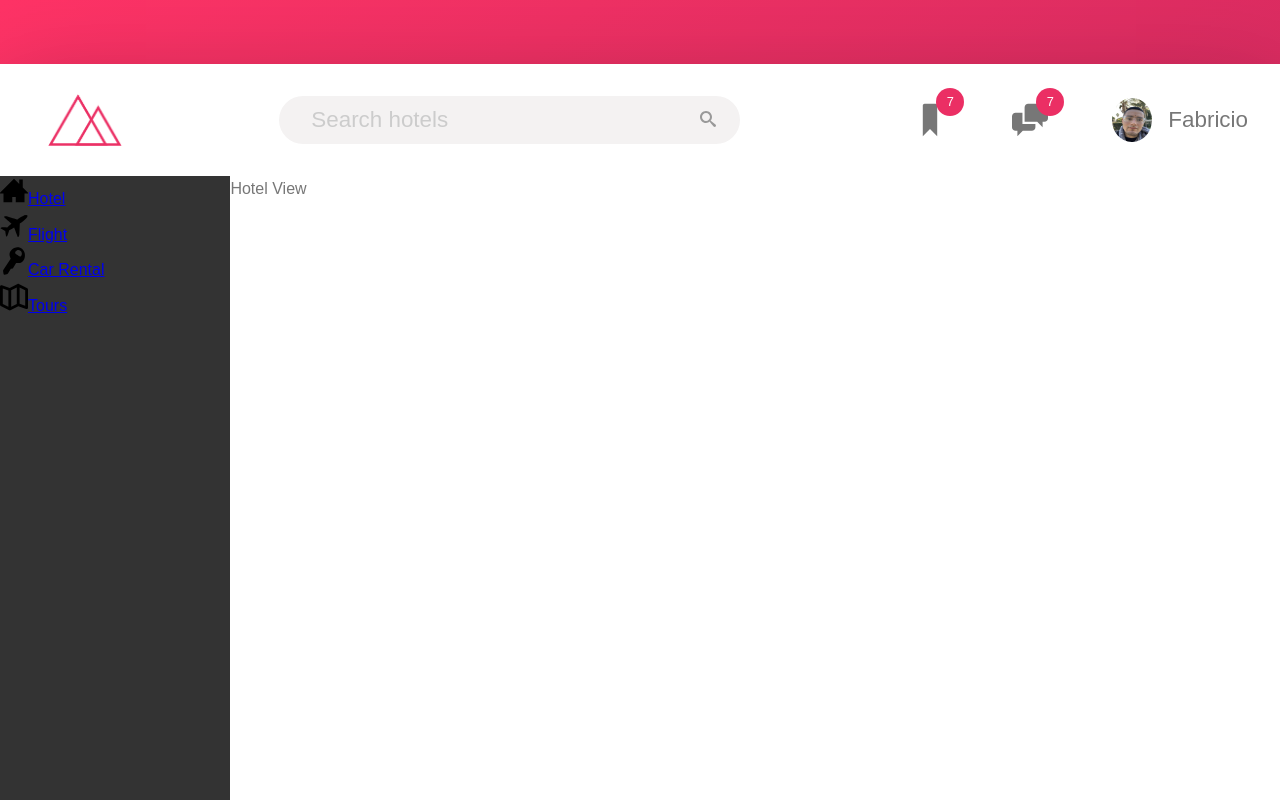
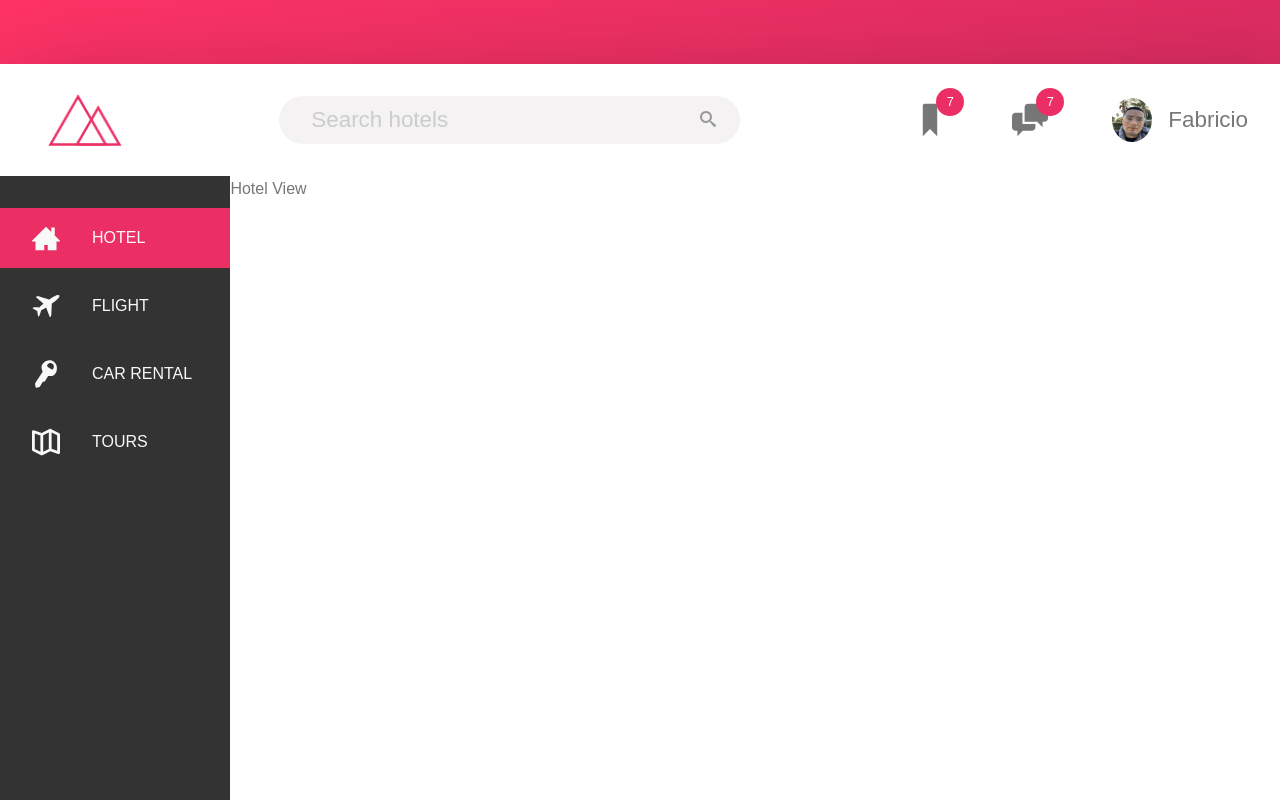
Before and after one commit to codecallogic/trillo, a React (Create React App) app: page / in a window 1280 px wide. Shown: the top 800 px of the page. Built offline with nearby package versions, Linux system fonts and the light colour scheme.

Commit message:
completed sidebar

```diff
--- a/src/_components.scss
+++ b/src/_components.scss
@@ -129,13 +129,58 @@
 // SIDE-NAV
 
 .side-nav {
-    &_item {}
+    font-size: 1rem;
+    list-style: none;
+    margin-top: 2rem;
 
-    &_link {}
+    &_item {
+        position: relative;
+
+        &:not(:last-child){
+             margin-bottom: .5rem;
+        }
+    }
+
+    &_item::before {
+        content: "";
+        position: absolute;
+        top: 0;
+        left: 0;
+        height: 100%;
+        width: 3px;
+        background-color: var(--color-primary);
+        transform: scaleY(0);
+        transition: transform .2s, width .4s cubic-bezier(1,0,0,1).2s, background-color .2s;
+    }
+
+    &_item:hover::before,
+    &_item--active::before {
+        transform: scaleY(1);
+        width: 100%;
+    }
+
+    &_item:active::before {
+        background-color: var(--color-primary-light);
+    }
+
+    &_link:link,
+    &_link:visited {
+        color: var(--color-grey-light-1);
+        text-decoration: none;
+        text-transform: uppercase;
+        display: block;
+        padding: 1rem 2rem;
+        display: flex;
+        align-items: center;
+        position: relative;
+        z-index: 10;
+    }
 
     &_icon {
         width: 1.75rem;
         height: 1.75rem;
+        margin-right: 2rem;
+        fill: currentColor;
     }
 }
 
--- a/src/app/App.css
+++ b/src/app/App.css
@@ -111,9 +111,44 @@ body {
     border-radius: 50%;
     margin-right: 1rem; }
 
-.side-nav_icon {
-  width: 1.75rem;
-  height: 1.75rem; }
+.side-nav {
+  font-size: 1rem;
+  list-style: none;
+  margin-top: 2rem; }
+  .side-nav_item {
+    position: relative; }
+    .side-nav_item:not(:last-child) {
+      margin-bottom: .5rem; }
+  .side-nav_item::before {
+    content: "";
+    position: absolute;
+    top: 0;
+    left: 0;
+    height: 100%;
+    width: 3px;
+    background-color: var(--color-primary);
+    transform: scaleY(0);
+    transition: transform 0.2s, width 0.4s cubic-bezier(1, 0, 0, 1) 0.2s, background-color 0.2s; }
+  .side-nav_item:hover::before, .side-nav_item--active::before {
+    transform: scaleY(1);
+    width: 100%; }
+  .side-nav_item:active::before {
+    background-color: var(--color-primary-light); }
+  .side-nav_link:link, .side-nav_link:visited {
+    color: var(--color-grey-light-1);
+    text-decoration: none;
+    text-transform: uppercase;
+    display: block;
+    padding: 1rem 2rem;
+    display: flex;
+    align-items: center;
+    position: relative;
+    z-index: 10; }
+  .side-nav_icon {
+    width: 1.75rem;
+    height: 1.75rem;
+    margin-right: 2rem;
+    fill: currentColor; }
 
 .legal {
   font-size: 1.2rem;
--- a/src/components/content.jsx
+++ b/src/components/content.jsx
@@ -6,7 +6,7 @@ class Content extends Component {
             <div className="content">
                 <nav className="sidebar">
                     <ul className="side-nav">
-                        <li className="side-nav_item">
+                        <li className="side-nav_item side-nav_item--active">
                             <a href="#" className="side-nav_link">
                                 <svg className="side-nav_icon">
                                     <use xlinkHref="/images/sprite.svg#icon-home3"></use>
```
